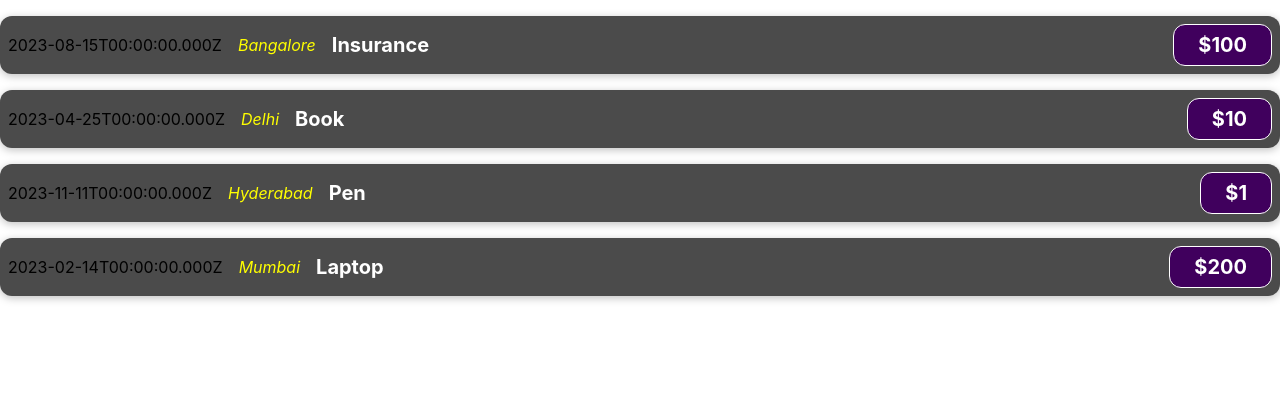
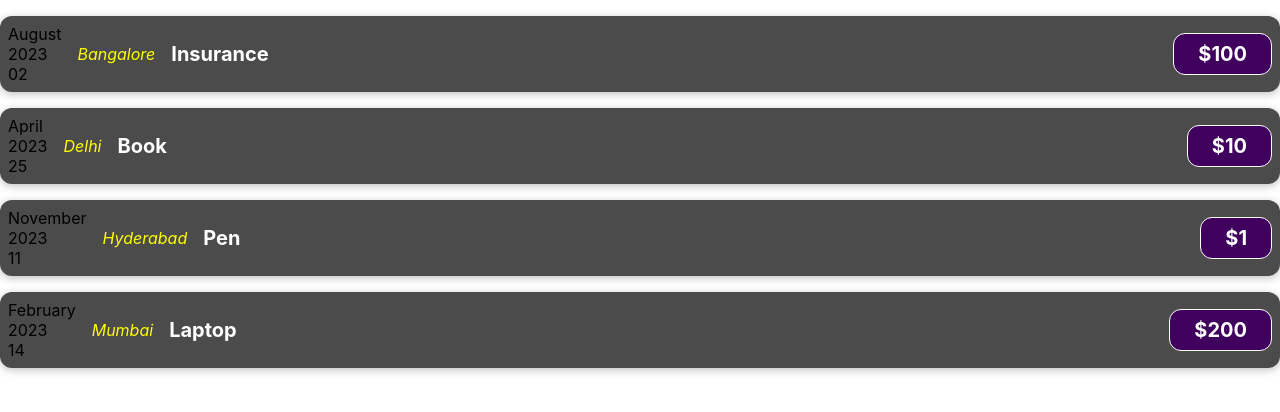
Before and after one commit to vaishnaviitkare/React-, a JavaScript app: page / in a window 1280 px wide. Shown: the top 412 px of the page. Built offline with nearby package versions, Linux system fonts and the light colour scheme; the HTML template or start-up script is replaced by a standard one.

Commit message:
we format the date and give it calender look as month year and date

```diff
--- a/src/App.js
+++ b/src/App.js
@@ -1,7 +1,7 @@
 import ExpenseItem from "./components/ExpenseItem"
 function App() {
   const expenses=[
-    { id: "1", date: new Date(2023, 7, 15), location:"Bangalore", title: "Insurance", price: 100 },
+    { id: "1", date: new Date(2023, 7, 2), location:"Bangalore", title: "Insurance", price: 100 },
     { id: "2", date: new Date(2023, 3, 25), location:"Delhi", title: "Book", price: 10 },
     { id: "3", date: new Date(2023, 10, 11), location:"Hyderabad", title: "Pen", price: 1 },
     { id: "4", date: new Date(2023, 1, 14), location:"Mumbai", title: "Laptop", price: 200 },
--- a/src/components/ExpenseItem.js
+++ b/src/components/ExpenseItem.js
@@ -1,16 +1,24 @@
 import "./ExpenseItem.css";
+const months=["January","February","March","April","May","June","July","August","September","October","November","December"];
 function ExpenseItem(props) {
     //we wrap of many div or items in one div because js can return one item at a time
-    return (
-      <div className="expense-item">
-        <div>{props.date.toISOString()}</div>
+    const month=months[props.date.getMonth()];
+    const year=props.date.getFullYear();
+    const date=props.date.getDate()<10?'0'+props.date.getDate():props.date.getDate();
+    return(
+        <div className="expense-item">
+        <div>
+        <div>{month}</div>
+        <div>{year}</div>
+        <div>{date}</div>
+        </div>
         <div className="expense-item__location">{props.location}</div>
         <div className="expense-item__description">
           <h2>{props.title}</h2>
           <div className="expense-item__price">${props.price}</div>
         </div>
       </div>
-    );
+      );
   }
 //we can export this component so that we can import it wherever we need
 export default ExpenseItem;
```
